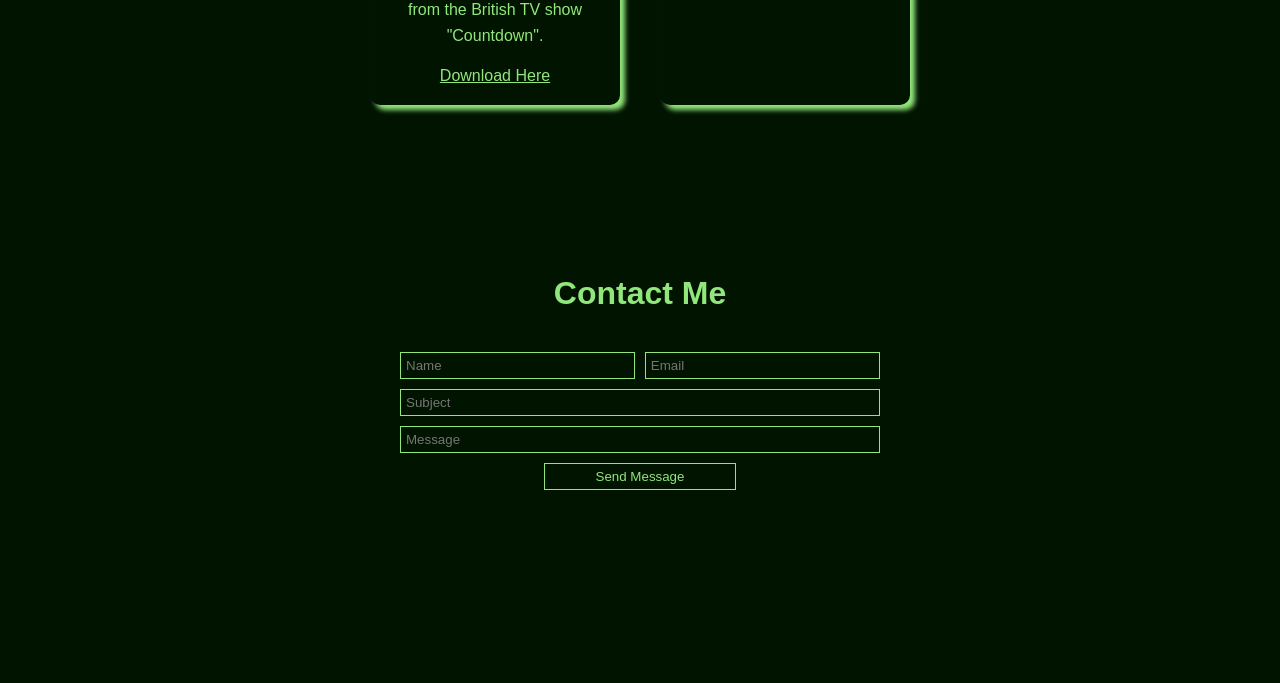
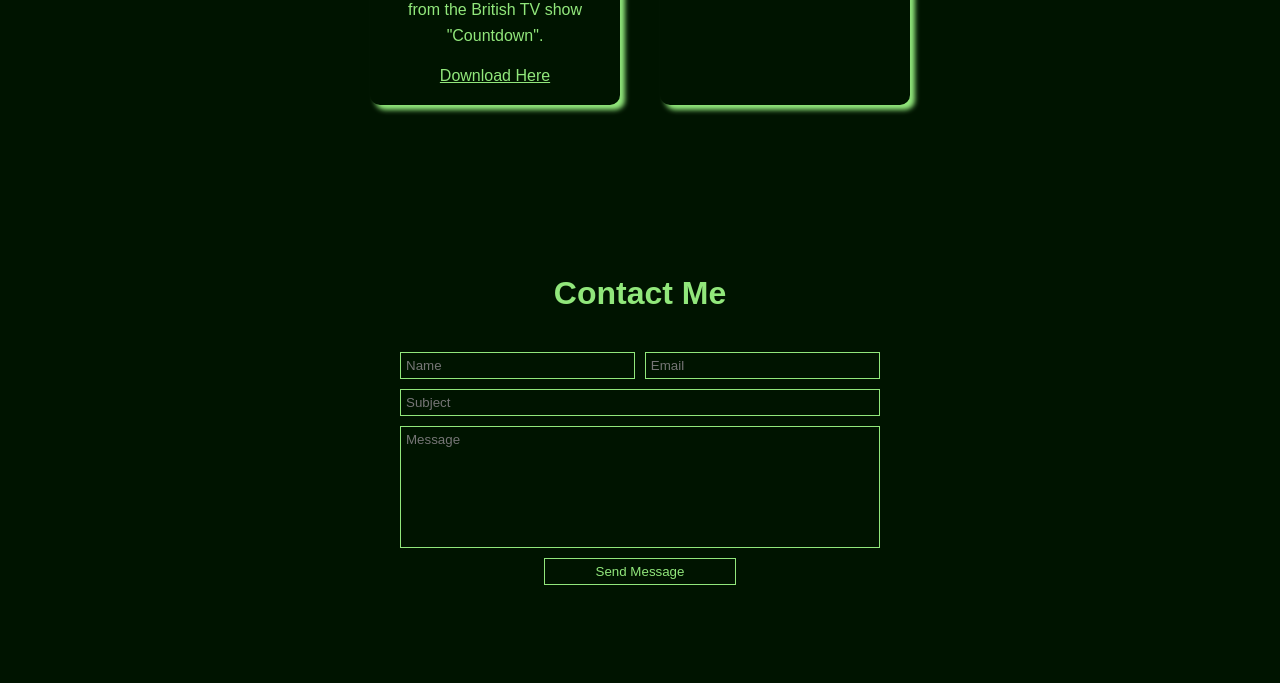
Before and after one commit to FirdausAlFaraby/FirdausAlFaraby.github.io, a plain HTML site: page index.html in a window 1280 px wide. Shown: the part 1770-2453 px from the top of the page. Drawn offline with Linux system fonts and the light colour scheme.

Commit message:
Update mainPage.css

```diff
--- a/mainPage.css
+++ b/mainPage.css
@@ -213,7 +213,7 @@ form{
     width:49%;
 }
 
-input, textarea{
+input{
     margin-bottom:10px;
     padding: 5px 5px;
     /*background-color: var(--mainbg);*/
@@ -222,9 +222,8 @@ input, textarea{
     border:1px solid var(--maintxt);
 }
 
-textarea{
+input[name='message']{
     padding-bottom:100px;
-    font-family: Arial, Helvetica, sans-serif;
 }
 
 input[type='submit']{
```
